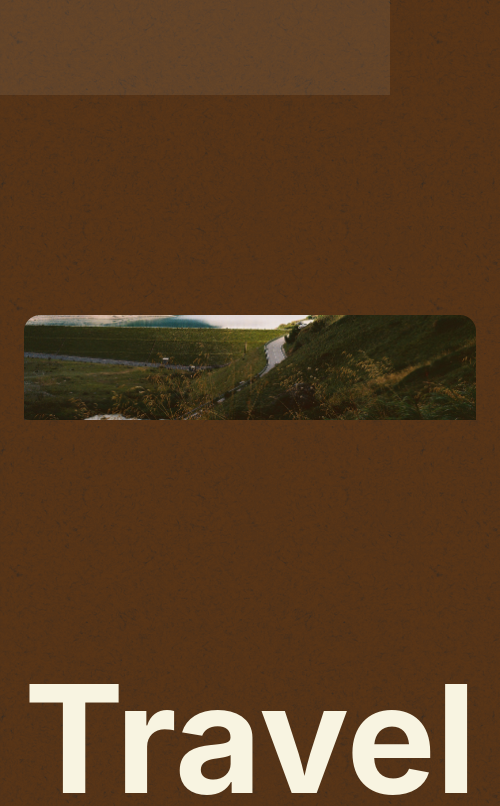
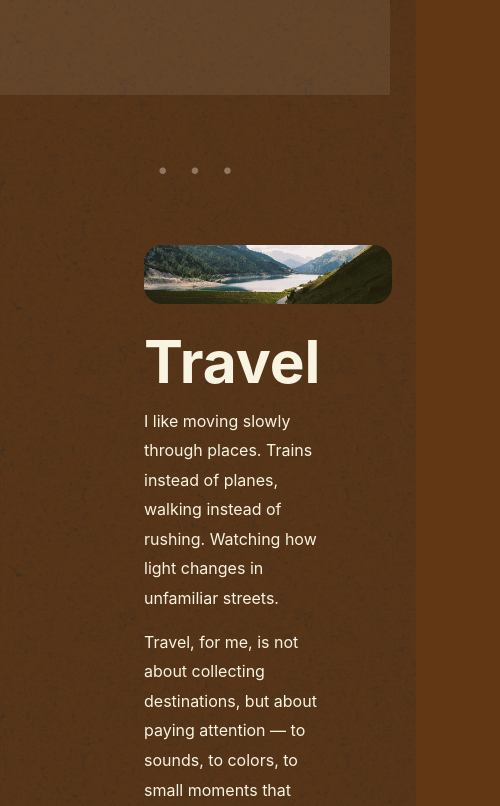
Before and after one commit to Tom-Par/SipOfLife, a React (Vite) app: page / in a window 390 px wide. Shown: the part 1557-2363 px from the top of the page, 500 px wide, since content can reach past the window. Built offline with nearby package versions, Linux system fonts and the light colour scheme.

Commit message:
Add SectionDivider component and update TravelSection layout; adjust styles for improved responsiveness

```diff
--- a/src/components/App.jsx
+++ b/src/components/App.jsx
@@ -7,6 +7,7 @@ import Footer from "./Footer";
 import TopicSection from "./TopicSection";
 import { topics } from "../content/topics";
 import TravelSection from "./TravelSection";
+import SectionDivider from "./SectionDivider";
 
 
 export default function App() {
@@ -16,6 +17,7 @@ export default function App() {
       <main id="top">
         <Hero />
         <Highlights />
+        <SectionDivider/>
         <TravelSection />
 
         {topics
--- /dev/null
+++ b/src/components/SectionDivider.jsx
@@ -0,0 +1,14 @@
+import React from "react";
+
+function SectionDivider() {
+    return (
+        <div className="sectionDivider" aria-hidden="true">
+            <span>·</span>
+            <span>·</span>
+            <span>·</span>
+        </div>
+    )
+
+}
+
+export default SectionDivider;
--- a/src/components/TravelSection.jsx
+++ b/src/components/TravelSection.jsx
@@ -10,8 +10,8 @@ export default function TravelSection() {
         </div>
 
         <div className="travelContent">
-          <h2 className="travelSectionTitle">Travel</h2>
 
+          <div className="travelBody">
             <p className="travelP">
               I like moving slowly through places. Trains instead of planes, walking
               instead of rushing. Watching how light changes in unfamiliar streets.
@@ -23,6 +23,9 @@ export default function TravelSection() {
               to miss otherwise.
             </p>
           </div>
+          <h2 className="travelTitle">Travel</h2>
+
+        </div>
       </div>
     </section>
   );
--- a/src/styles.css
+++ b/src/styles.css
@@ -268,7 +268,8 @@ a {
 
 .section--travel
 {
-  padding: 120px 0;
+  margin-top: 0;
+  padding: 0 120px 120px;
 }
 
 .travel {
@@ -280,28 +281,26 @@ a {
 .travelImage {
   max-width: 1250px;
   max-height: 400px;
-
-  margin-left: auto;
-  margin-right: auto;
-
+  aspect-ratio: 21 / 5;
+  margin: 0 auto 32px;
   border-radius: 18px;
   overflow: hidden;
-
-  margin: 100px auto;
 }
-
 
 .travelImage img {
   width: 100%;
-  margin: -200px 0 0 0;
+  height: 100%;
+  object-fit: cover;
+  object-position: center 65%; /* move focal area up/down */
+  display: block;
 }
 
 .travelContent {
   margin-top: 0;
 }
 
-.travelSectionTitle {
-  font-size: 150px;
+.travelTitle {
+  font-size: clamp(44px, 15vw, 150px);
   text-align: right;
   margin: 0;
 }
@@ -316,19 +315,66 @@ a {
   margin: 0 0 14px;
 }
 
+.travelContent{
+  display: grid;
+  grid-template-columns: 1fr auto; /* left body, right title */
+  column-gap: 72px;
+  align-items: start;
+}
+
+/* Title on the right */
+.travelTitle{
+  grid-column: 2;
+  justify-self: end;
+  margin: 0;
+  line-height: 0.9;
+}
+
+/* Text on the left, intentionally LOWER */
+.travelBody{
+  grid-column: 1;
+  max-width: 560px;
+  margin-top: 90px; /* this is the stagger - we’ll tune it */
+}
+
+.travelBody p{
+  margin: 0 0 14px;
+  line-height: 1.85;
+}
+
 /* Responsive: slightly taller image on mobile */
-@media (max-width: 900px) {
-  .travel {
-    padding: 18px 0;
+@media (max-width: 900px){
+  .travelContent{
+    grid-template-columns: 1fr 0;
+    row-gap: 18px;
   }
-
-  .travelImage {
-    aspect-ratio: 16 / 10;
-    margin-bottom: 22px;
-    border-radius: 16px;
+  .travelTitle{
+    justify-self: start;
+    grid-column: 1 ;
+  }
+  .travelBody{
+    grid-row: 2;
+    margin-top: 0;
+    max-width: 100%;
   }
 }
 
+/* =========================
+    Section Divider
+   =========================*/
+
+   .sectionDivider {
+  display: flex;
+  justify-content: center;
+  gap: 18px;
+
+}
+
+.sectionDivider span {
+  font-size: 50px;
+  line-height: 3;
+  color: rgba(255, 246, 238, 0.35);
+}
 
 
 /* =========================
```
Lines whose indentation alone changed are shown as unchanged.
